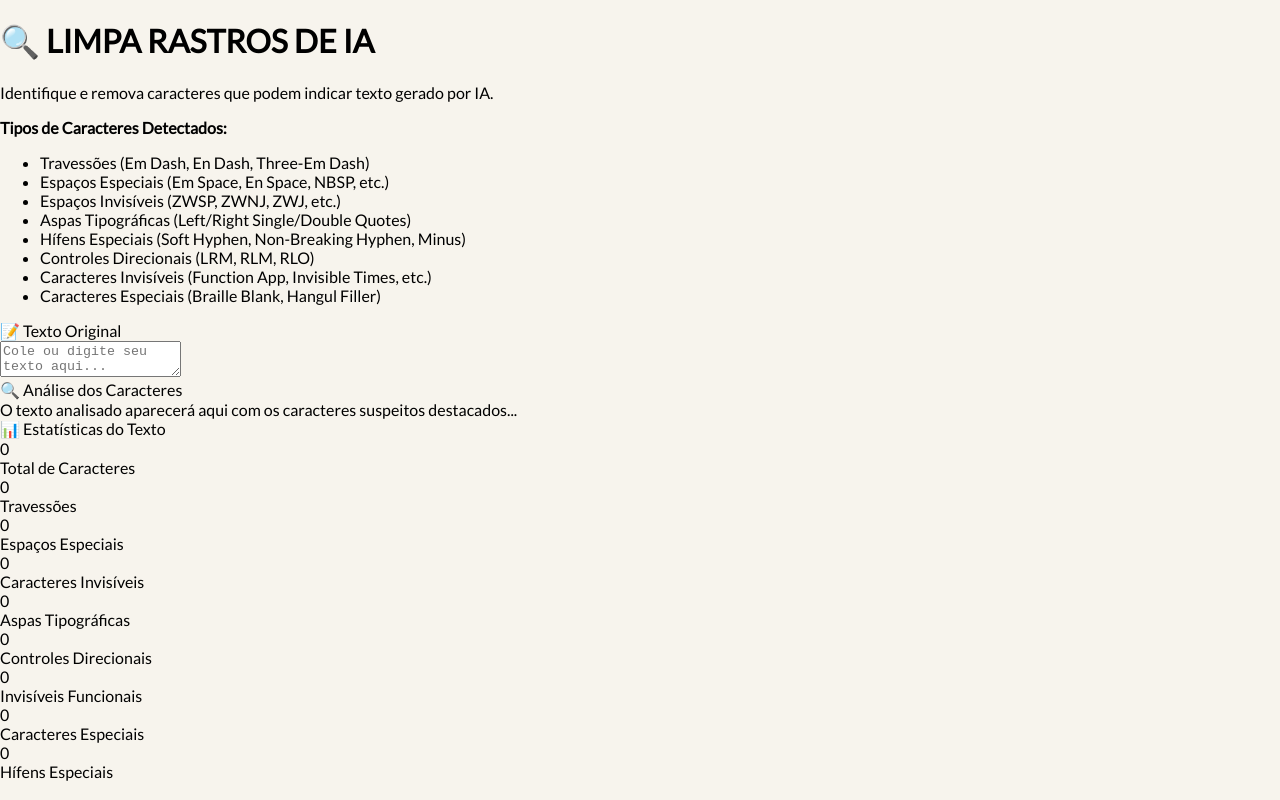
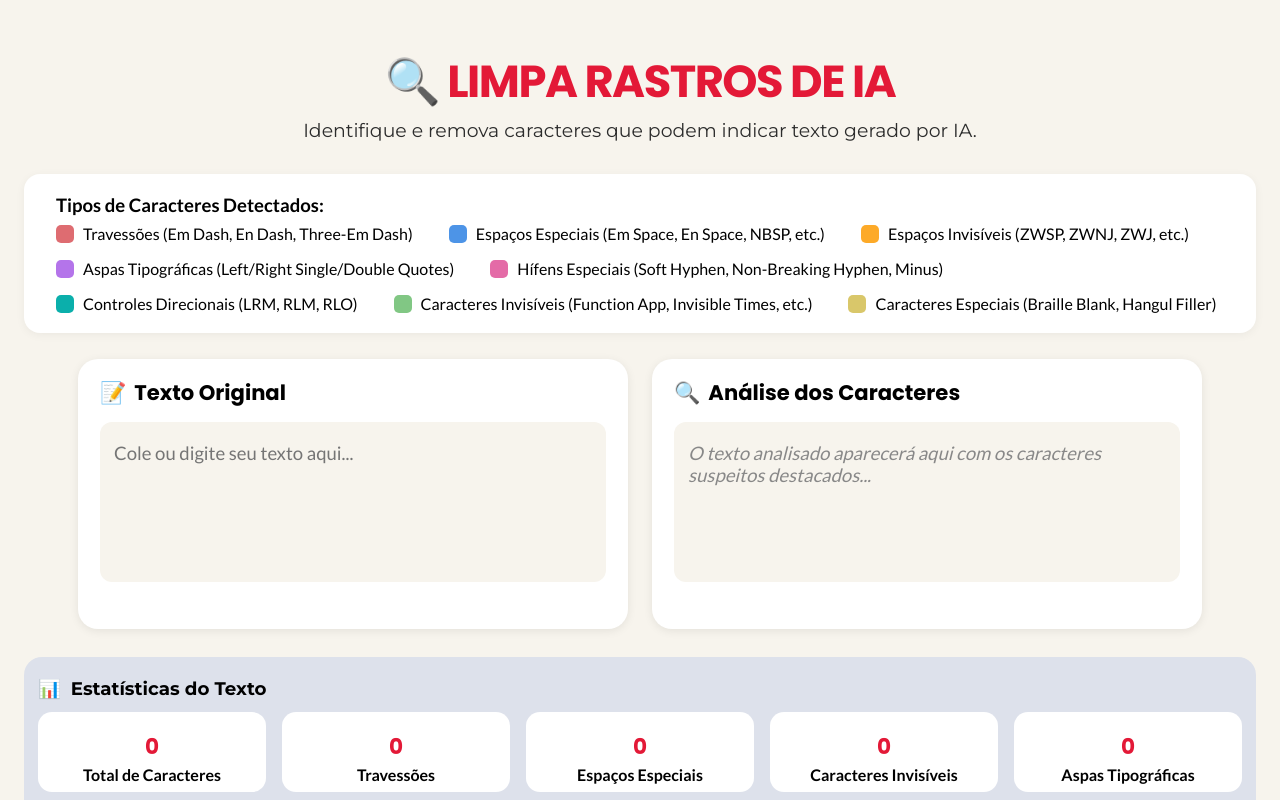
Before and after one commit to tuco-gui/semrastros, a React (Vite) app: page / in a window 1280 px wide. Shown: the top 800 px of the page. Built offline with nearby package versions, Linux system fonts and the light colour scheme.

Commit message:
Update style.css

```diff
--- a/src/style.css
+++ b/src/style.css
@@ -1,223 +1,194 @@
-/* FONTS */
-@import url('https://fonts.googleapis.com/css2?family=Poppins:wght@700;600&family=Lato:wght@400;300&family=Montserrat:wght@400&display=swap');
+@import url('https://fonts.googleapis.com/css2?family=Lato:wght@400;700&family=Montserrat:wght@400;700&family=Poppins:wght@700;600&display=swap');
 
 :root {
-  --vermelho: #E31937;
-  --preto: #000000;
-  --branco: #FFFFFF;
+  --vermelho-figueira: #E31937;
+  --preto: #000;
+  --branco: #fff;
   --areia: #f7f4ed;
   --cinza-escuro: #2C2C2C;
-  --cinza-caixa: #f7f4ed;
-  --cinza-borda: #E7E7E7;
-  --azul-destaque: #4481f6;
-  --laranja-destaque: #ffae42;
-  --verde-btn: #14b76d;
-  --cinza-fundo: #ececff;
+
+  /* Legendas dos tipos */
+  --legenda-red: #DE6C71;
+  --legenda-blue: #4D94E7;
+  --legenda-orange: #FDAA28;
+  --legenda-purple: #B474EA;
+  --legenda-pink: #E46BA7;
+  --legenda-teal: #0BAFAB;
+  --legenda-green: #81C784;
+  --legenda-yellow: #D9C76A;
 }
 
-body {
-  background: var(--areia);
-  font-family: 'Lato', 'Montserrat', Arial, sans-serif;
-  color: var(--preto);
+body, html, #root {
   margin: 0;
   padding: 0;
+  background: var(--areia);
+  min-height: 100vh;
+  font-family: 'Lato', 'Montserrat', Arial, sans-serif;
 }
 
-.app-bg {
-  background: var(--cinza-fundo);
-  min-height: 100vh;
-  padding: 32px 0;
+/* CONTAINER PRINCIPAL */
+.container-principal {
+  max-width: 1240px;
+  margin: 24px auto 0 auto;
+  padding: 24px;
 }
 
-.header-title {
+/* TÍTULOS E HEADER */
+.titulo-app {
   text-align: center;
-  color: var(--vermelho);
-  font-family: 'Poppins', 'Montserrat', Arial, sans-serif;
+  color: var(--vermelho-figueira);
+  font-family: 'Poppins', Arial, sans-serif;
   font-weight: 700;
   font-size: 2.8rem;
-  margin-bottom: 0;
-  letter-spacing: -2px;
+  margin: 0 0 4px 0;
+  letter-spacing: -1.5px;
 }
 
-.header-subtitle {
+.subtitulo-app {
   text-align: center;
-  font-family: 'Lato', Arial, sans-serif;
+  font-family: 'Montserrat', Arial, sans-serif;
   color: var(--cinza-escuro);
-  margin: 12px 0 28px 0;
-  font-size: 1.15rem;
+  font-size: 1.18rem;
+  margin: 0 0 32px 0;
 }
 
-.legend-box {
+/* TIPOS DE CARACTERES */
+.tipos-caracteres {
   background: var(--branco);
-  border-radius: 14px;
-  box-shadow: 0 2px 8px #0001;
-  margin: 0 auto 26px auto;
-  max-width: 1000px;
-  padding: 18px 24px 12px 24px;
+  border-radius: 16px;
+  box-shadow: 0 2px 10px 0 rgba(0,0,0,0.05);
+  padding: 20px 32px;
+  margin-bottom: 26px;
+}
+.tipos-caracteres b { font-size: 1.16rem; }
+.tipos-caracteres ul {
+  display: flex; flex-wrap: wrap; gap: 16px 36px;
+  list-style: none;
+  padding: 8px 0 0 0;
+  margin: 0;
+}
+.tipos-caracteres li {
+  font-size: 1rem;
+  display: flex; align-items: center; gap: 6px;
+  font-family: 'Lato', Arial, sans-serif;
+}
+.legenda { display: inline-block; width: 18px; height: 18px; border-radius: 5px; margin-right: 3px;}
+.legenda-red    { background: var(--legenda-red);}
+.legenda-blue   { background: var(--legenda-blue);}
+.legenda-orange { background: var(--legenda-orange);}
+.legenda-purple { background: var(--legenda-purple);}
+.legenda-pink   { background: var(--legenda-pink);}
+.legenda-teal   { background: var(--legenda-teal);}
+.legenda-green  { background: var(--legenda-green);}
+.legenda-yellow { background: var(--legenda-yellow);}
+
+/* CAIXAS DE TEXTO - LAYOUT */
+.caixas-texto-container {
+  display: flex;
+  gap: 24px;
+  width: 100%;
+  justify-content: center;
+  margin-bottom: 28px;
+}
+.caixa-texto {
+  background: var(--branco);
+  border-radius: 20px;
+  box-shadow: 0 2px 10px 0 rgba(0,0,0,0.08);
+  padding: 18px 22px 16px 22px;
+  flex: 1 1 0px;
+  min-width: 350px;
+  max-width: 550px;
   display: flex;
   flex-direction: column;
-  gap: 8px;
-  border: 1px solid var(--cinza-borda);
+  align-items: flex-start;
+  height: 270px;
+  box-sizing: border-box;
 }
-.legend-list {
-  display: flex;
-  flex-wrap: wrap;
-  gap: 22px 36px;
-  margin-top: 6px;
-  margin-bottom: 0;
-  font-size: 1rem;
-}
-.legend-item {
-  display: flex;
-  align-items: center;
-  gap: 7px;
-  font-family: 'Lato', Arial, sans-serif;
-}
-.legend-color {
-  width: 22px;
-  height: 22px;
-  border-radius: 5px;
-  display: inline-block;
-  margin-right: 7px;
-}
-.lg-trav { background: #e57373; }
-.lg-esp { background: #4481f6; }
-.lg-inv { background: #ffae42; }
-.lg-ctrl { background: #1ab099; }
-.lg-func { background: #7be495; }
-.lg-tip { background: #b276ea; }
-.lg-hif { background: #e31937; }
-.lg-braille { background: #b3af81; }
-
-.main-container {
-  max-width: 1100px;
-  margin: 0 auto;
-  display: flex;
-  flex-direction: column;
-  gap: 22px;
-}
-
-.top-section {
-  display: flex;
-  flex-direction: row;
-  gap: 22px;
-}
-
-.text-box, .result-box {
-  flex: 1;
-  background: var(--branco);
-  border-radius: 18px;
-  box-shadow: 0 2px 8px #0001;
-  padding: 20px 20px 20px 20px;
-  min-width: 350px;
-  min-height: 260px;
-  border: 1px solid var(--cinza-borda);
-  display: flex;
-  flex-direction: column;
-}
-.text-box { margin-bottom: 0; }
-.result-box { margin-bottom: 0; }
-
-.text-box label, .result-box label {
-  font-family: 'Poppins', 'Montserrat', Arial, sans-serif;
-  font-size: 1.2rem;
-  color: var(--cinza-escuro);
-  font-weight: 600;
-  display: flex;
-  align-items: center;
-  gap: 7px;
-  margin-bottom: 10px;
-}
-
-.text-area, .result-area {
-  border-radius: 12px;
-  border: 1px solid var(--cinza-borda);
-  padding: 15px 16px;
-  font-size: 1.1rem;
-  resize: none;
-  min-height: 140px;
-  width: 100%;
-  font-family: 'Lato', Arial, sans-serif;
-  color: var(--cinza-escuro);
-  background: #fafaff;
-}
-
-.result-area {
-  background: #f8fafc;
-  color: var(--cinza-escuro);
-  font-style: italic;
-}
-
-.stats-section {
-  background: #d5dae9;
-  border-radius: 14px;
-  margin-top: 6px;
-  display: flex;
-  flex-direction: column;
-  padding: 24px 0 18px 0;
-  align-items: center;
-  border: 1px solid #d1d7e6;
-}
-
-.stats-title {
-  font-family: 'Poppins', 'Montserrat', Arial, sans-serif;
-  font-size: 1.22rem;
-  color: var(--cinza-escuro);
-  font-weight: 600;
+.caixa-titulo {
+  font-family: 'Poppins', Arial, sans-serif;
+  font-weight: 700;
+  font-size: 1.32rem;
+  margin-bottom: 4px;
   display: flex;
   align-items: center;
   gap: 8px;
-  margin-bottom: 24px;
+}
+.textarea-entrada,
+.textarea-analise {
+  border: none;
+  outline: none;
+  font-size: 1.16rem;
+  border-radius: 12px;
+  margin-top: 10px;
+  padding: 20px 14px;
+  background: #f7f4ed;
+  height: 160px;
+  width: 100%;
+  box-sizing: border-box;
+  font-family: 'Lato', Arial, sans-serif;
+  resize: none;
+  color: #353535;
+}
+.textarea-analise {
+  font-style: italic;
+  color: #888;
+  pointer-events: none;
+  background: #f7f4ed;
 }
 
-.stats-cards {
+/* ESTATÍSTICAS */
+.estatisticas-container {
+  background: #dde1eb;
+  border-radius: 18px;
+  margin-top: 14px;
+  padding: 20px 14px 28px 14px;
+}
+.estatisticas-titulo {
+  font-family: 'Montserrat', Arial, sans-serif;
+  font-weight: 700;
+  font-size: 1.14rem;
+  margin-bottom: 12px;
   display: flex;
-  flex-wrap: wrap;
-  justify-content: center;
-  gap: 16px 18px;
-  width: 100%;
-  margin: 0 auto;
+  align-items: center;
+  gap: 10px;
 }
-
-.stats-card {
-  background: var(--branco);
-  border-radius: 12px;
-  min-width: 155px;
-  min-height: 62px;
-  box-shadow: 0 2px 8px #0001;
-  padding: 10px 0 2px 0;
+.estatisticas-grid {
+  display: grid;
+  grid-template-columns: repeat(5, 1fr);
+  gap: 16px 16px;
+  margin-bottom: 12px;
+}
+.estat-card {
+  background: #fff;
+  border-radius: 14px;
+  padding: 18px 8px 8px 8px;
+  text-align: center;
   font-family: 'Lato', Arial, sans-serif;
-  display: flex;
-  flex-direction: column;
-  align-items: center;
-  font-size: 1.12rem;
-  color: var(--cinza-escuro);
-  border: 1px solid #e4e6ea;
+  font-weight: 600;
+  min-width: 120px;
 }
-.stats-value {
-  font-size: 1.6rem;
-  color: var(--vermelho);
+.estat-card span {
+  display: block;
+  color: var(--vermelho-figueira);
+  font-size: 1.35rem;
+  font-family: 'Poppins', Arial, sans-serif;
   font-weight: 700;
+  margin-bottom: 2px;
 }
-
 .btn-limpar {
-  margin: 30px auto 0 auto;
-  display: block;
-  background: var(--vermelho);
-  color: var(--branco);
+  background: #1abc72;
+  color: #fff;
+  border: none;
+  border-radius: 999px;
+  font-size: 1.18rem;
   font-family: 'Poppins', Arial, sans-serif;
-  font-size: 1.19rem;
-  padding: 12px 38px;
-  border-radius: 8px;
-  border: none;
-  font-weight: 700;
+  font-weight: 600;
+  padding: 14px 38px;
   cursor: pointer;
-  box-shadow: 0 2px 12px #e3193720;
-  transition: background 0.2s;
+  box-shadow: 0 1px 5px 0 rgba(0,0,0,0.07);
+  margin-top: 14px;
+  transition: filter .2s;
 }
-.btn-limpar:hover { background: #b0162a; }
-
-@media (max-width: 900px) {
-  .main-container, .legend-box { max-width: 99vw; }
-  .top-section { flex-direction: column; gap: 14px;}
+.btn-limpar:hover {
+  filter: brightness(0.94);
 }
```
